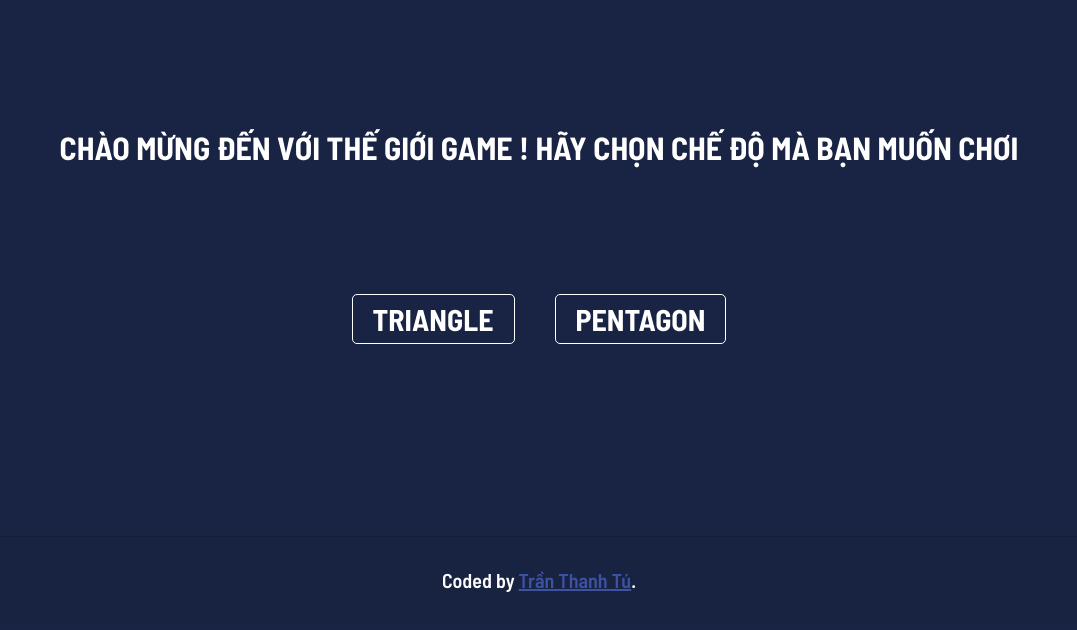
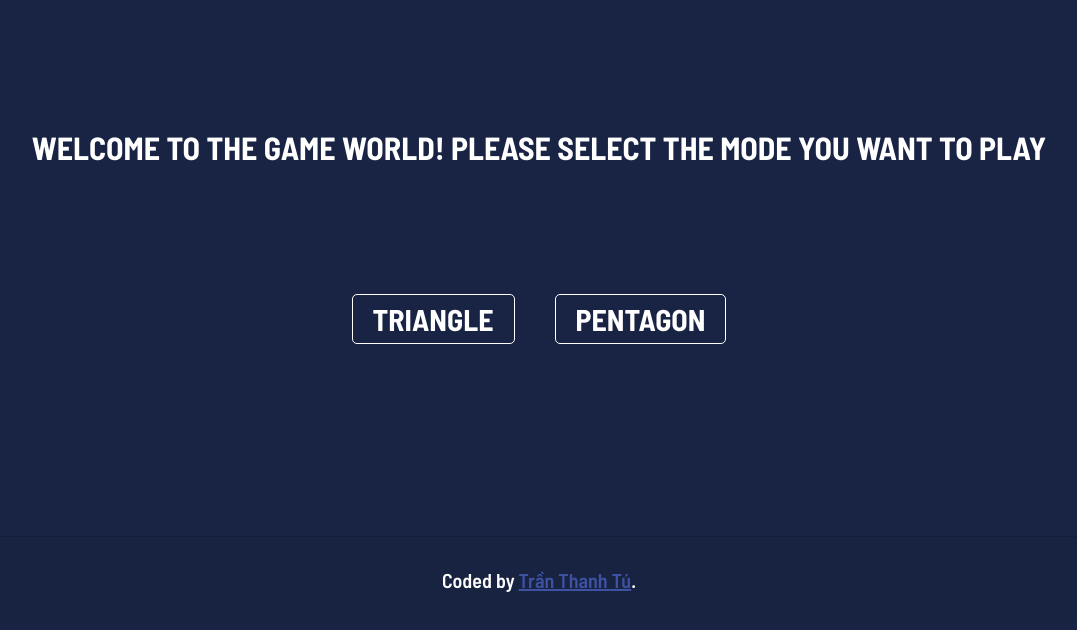
Before and after one commit to TuneOfCode/Game-Paper---Scissors---Rock---Lizard---Spock, a plain HTML site: page index.html in a window 1280 px wide. Shown: the whole page, without its empty margins (101-1178 px from the left). Drawn offline with nearby package versions, Linux system fonts and the light colour scheme.

Commit message:
Update index.html

```diff
--- a/index.html
+++ b/index.html
@@ -14,7 +14,7 @@
 </head>
 <body>
     <!-- Welcome -->
-    <h2 class="welcome animate">Chào mừng đến với thế giới game ! Hãy chọn chế độ mà bạn muốn chơi</h2>
+    <h2 class="welcome animate">Welcome to the game world! Please select the mode you want to play</h2>
     <div class="btn-triangle-pentagon animate">
       <button class="btn-triangle">Triangle</button>
       <button class="btn-pentagon">Pentagon</button>
```
